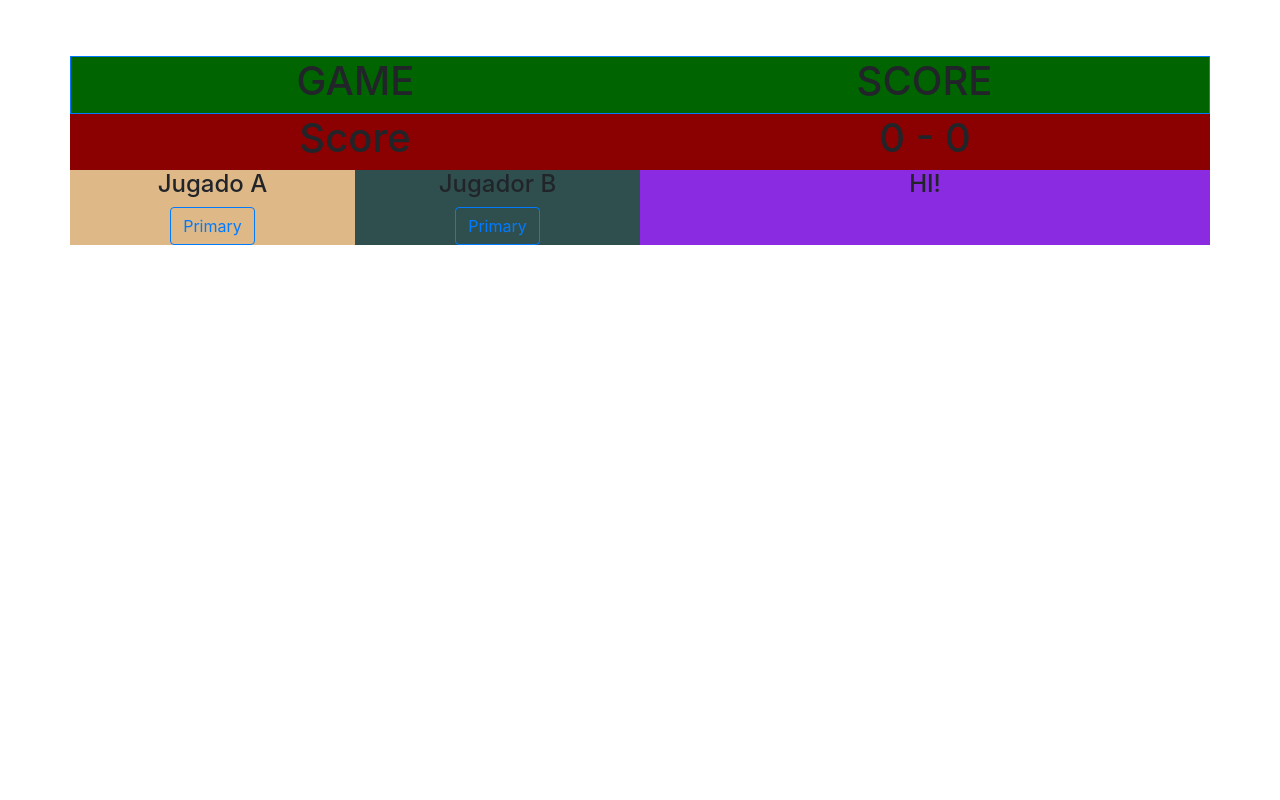
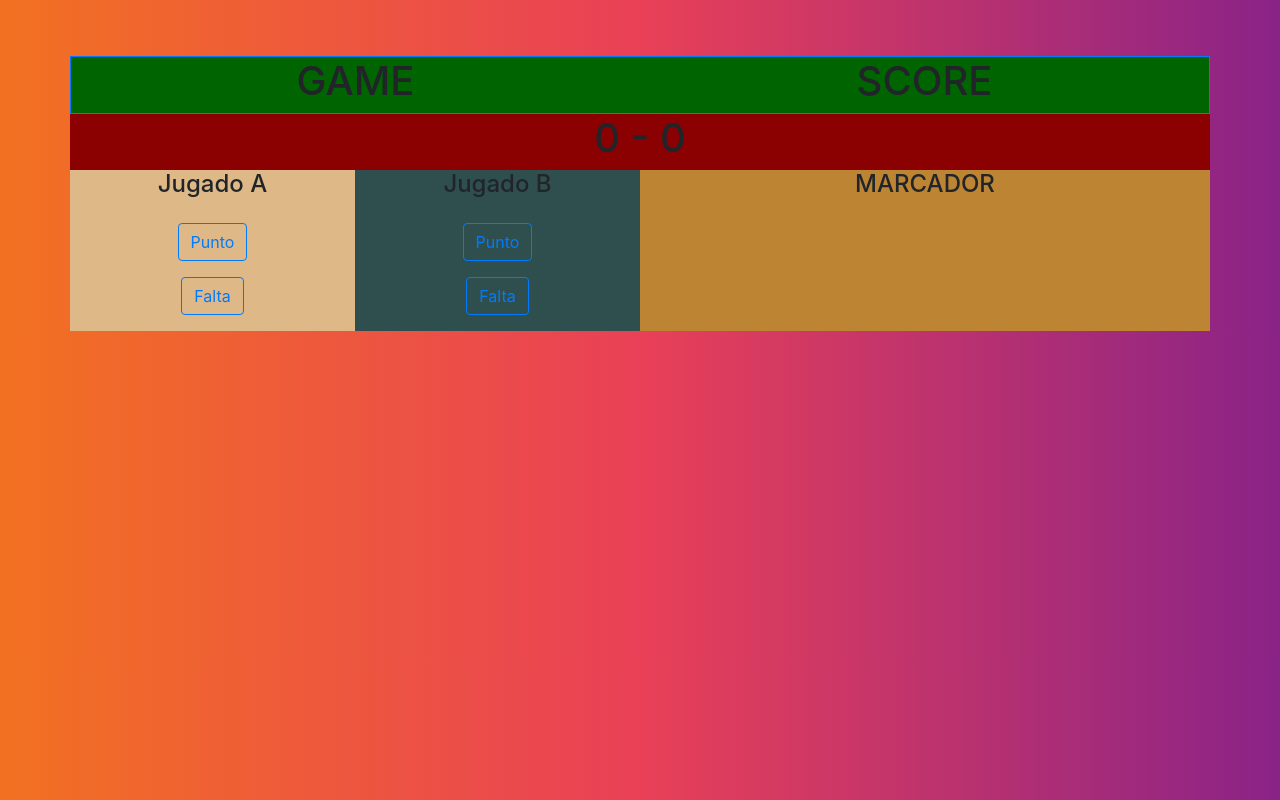
Before and after one commit to IRONR2D2/SquashSport, a plain HTML site: page InterfazScore.html in a window 1280 px wide. Drawn offline with Linux system fonts and the light colour scheme; a web font is replaced by a local one.

Commit message:
Se cambio solo el color C

```diff
--- a/InterfazScore.html
+++ b/InterfazScore.html
@@ -14,6 +14,18 @@
 
     <link rel="stylesheet" href="css/style.css">
 
+    <style>
+        body {
+            background: #8A2387;
+            /* fallback for old browsers */
+            background: -webkit-linear-gradient(to right, #F27121, #E94057, #8A2387);
+            /* Chrome 10-25, Safari 5.1-6 */
+            background: linear-gradient(to right, #F27121, #E94057, #8A2387);
+            /* W3C, IE 10+/ Edge, Firefox 16+, Chrome 26+, Opera 12+, Safari 7+ */
+
+        }
+    </style>
+
 </head>
 
 <body>
@@ -25,17 +37,15 @@
                 <h1>GAME</h1>
             </div>
             <div class="col-6">
-            <h1>SCORE</h1>
+                <h1>SCORE</h1>
             </div>
         </div>
 
 
         <div class="row text-center" style="background-color: darkred;">
 
-            <div class="col-lg-6 col-md-6 mb-6">
-                <h1>Score</h1>
-            </div>
-            <div class="col-lg-6 col-md-6 mb-6">
+
+            <div class="col-lg-12 col-md-12 mb-12 border-primary">
                 <h1>0 - 0</h1>
             </div>
 
@@ -46,17 +56,55 @@
 
 
             <div class="col-lg-3 col-md-6 mb-6" style="background-color: burlywood;">
+
                 <h4>Jugado A</h4>
-                <button type="button" class="btn btn-outline-primary">Primary</button>
+
+                <div class="container">
+
+                    <div class="row text-center">
+
+                        <div class="col-lg-12 col-md-6 mb-6 mt-3">
+                            <button type="button" class="btn btn-outline-primary">Punto</button>
+                        </div>
+
+                        <div class="col-lg-12 col-md-6 mb-6 mt-3">
+                            <button type="button" class="btn btn-outline-primary">Falta</button>
+                        </div>
+
+                    </div>
+
+                </div>
 
             </div>
+
+
+
             <div class="col-lg-3 col-md-6 mb-6" style="background-color:darkslategray">
-                <h4>Jugador B</h4>
-                <button type="button" class="btn btn-outline-primary">Primary</button>
+
+
+                <h4>Jugado B</h4>
+
+                <div class="container">
+
+                    <div class="row text-center mb-3">
+
+                        <div class="col-lg-12 col-md-6 mb-6 mt-3">
+                            <button type="button" class="btn btn-outline-primary">Punto</button>
+                        </div>
+
+                        <div class="col-lg-12 col-md-6 mb-6 mt-3">
+                            <button type="button" class="btn btn-outline-primary">Falta</button>
+                        </div>
+
+                    </div>
+
+                </div>
+
+
             </div>
 
-            <div class="col-lg-6  mb-6" style="background-color: blueviolet;">
-                <h4>HI!</h4>
+            <div class="col-lg-6  mb-6" style="background-color: rgb(189, 133, 51);">
+                <h4>MARCADOR</h4>
             </div>
 
         </div>
```
